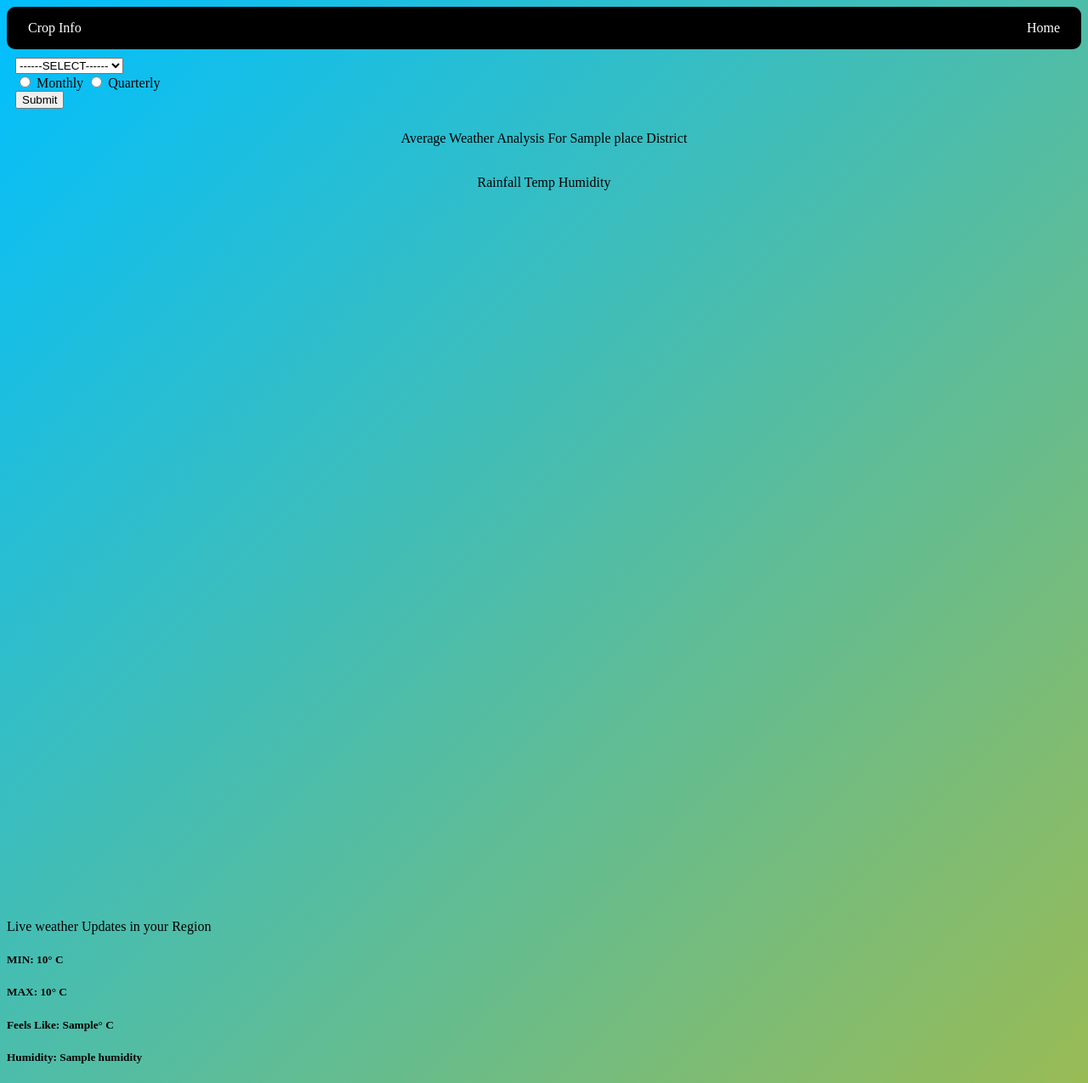
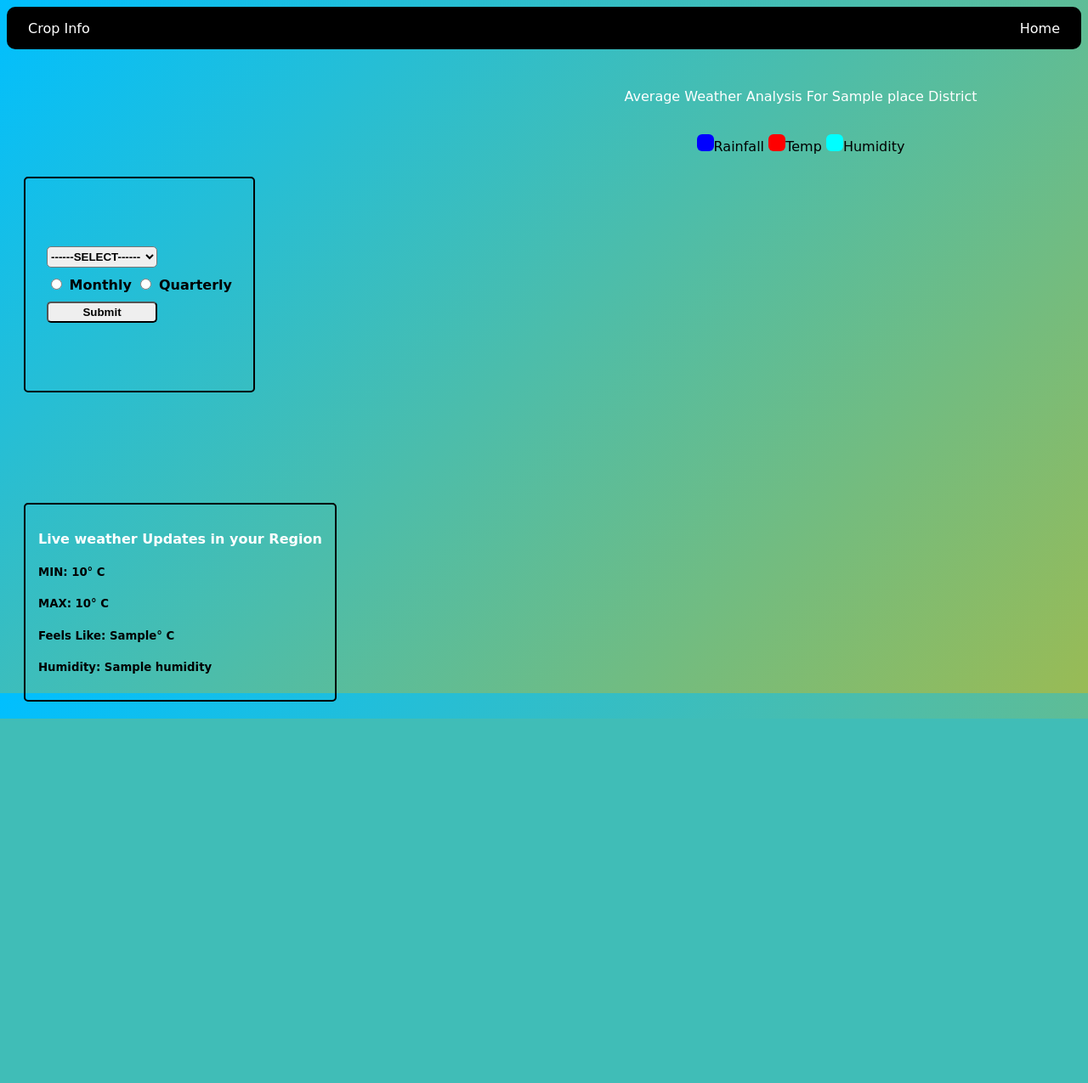
Before and after one commit to Saurabhrithe/cropinfo, a Flask app: template templates/weather.html in a window 1280 px wide. Shown: the whole page at 85% size. After the commit the page ends 846 px from the top, so only its background shows below. Run offline with Flask 2, Linux system fonts and the light colour scheme; the template is opened without the code that fills it: most values are stand-ins (such as "Sample title", 1, 10 or a date in 2020); parts of the project's set-up code (start-up, migrations or seed data) failed here and were passed over; some libraries are stand-ins or nearby versions.

Commit message:
Update weather.css

```diff
--- a/static/weather.css
+++ b/static/weather.css
@@ -1,9 +1,7 @@
 body{
-    //display:flex;
-    //flex-direction: column;
-    //height: 100vh;
-    //width:device-width;
+    height: 100vh;
     background: linear-gradient(135deg,#00BFFF,#9b5);
+    font-family: cursive;
 }
 .navBar{
     display: flex;
@@ -28,6 +26,63 @@ a {
 li {
  list-style: none;
 }
-form, .btn{
+form{
+    border: 2px solid black;
+    border-radius: 5px;
+    height: 200px;
+    font-weight: 700;
+    padding:25px;
+    display: flex;
+    flex-direction: column;
+    //align-items: center;
+    justify-content: center;
+}
+select, .btn_label{
+    font-weight: 700;
+    height: 25px;
+    border-color: 2px solid linear-gradient(135deg,#00BFFF,#9b5);
+    border-radius: 5px;
+    width: 130px;
+}
+.radio_btn, .btn_label{
+    margin-top: 10px;
+}
+p{
+    color: white;
+    font-family: cursive;
+}
+.container{
+    display: flex;
+    flex-wrap: wrap;
+    padding: 20px;
+    align-items: center;
+    justify-content: space-between;
+}
+.weather_graph{
     padding: 10px;
 }
+.live_weather{
+    border: 2px solid black;
+    border-radius: 5px;
+    max-height: 200px;
+    font-weight: 700;
+    padding:15px;
+}
+canvas{
+    text-color: white;
+}
+.s1, .s2, .s3 {
+  height: 20px;
+  width: 20px;
+  display: inline-block;
+  border-radius: 30%;
+}
+.s1{
+    background-color: blue;
+}
+.s2{
+    background-color: red;
+}
+.s3{
+    background-color: cyan;
+}
```
